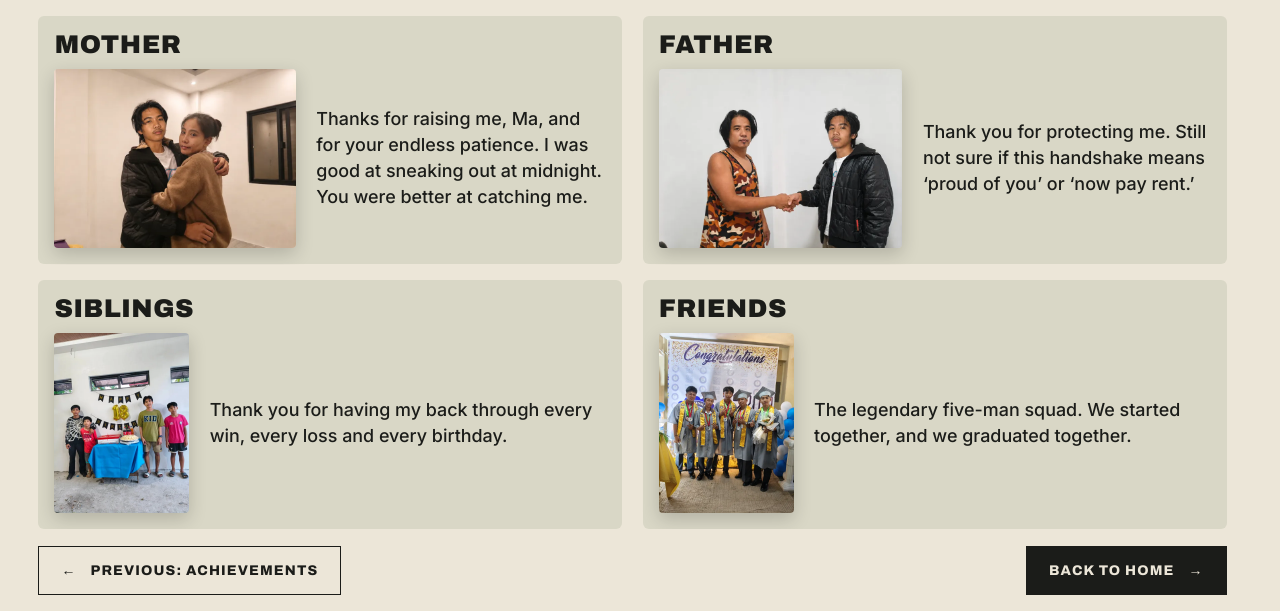
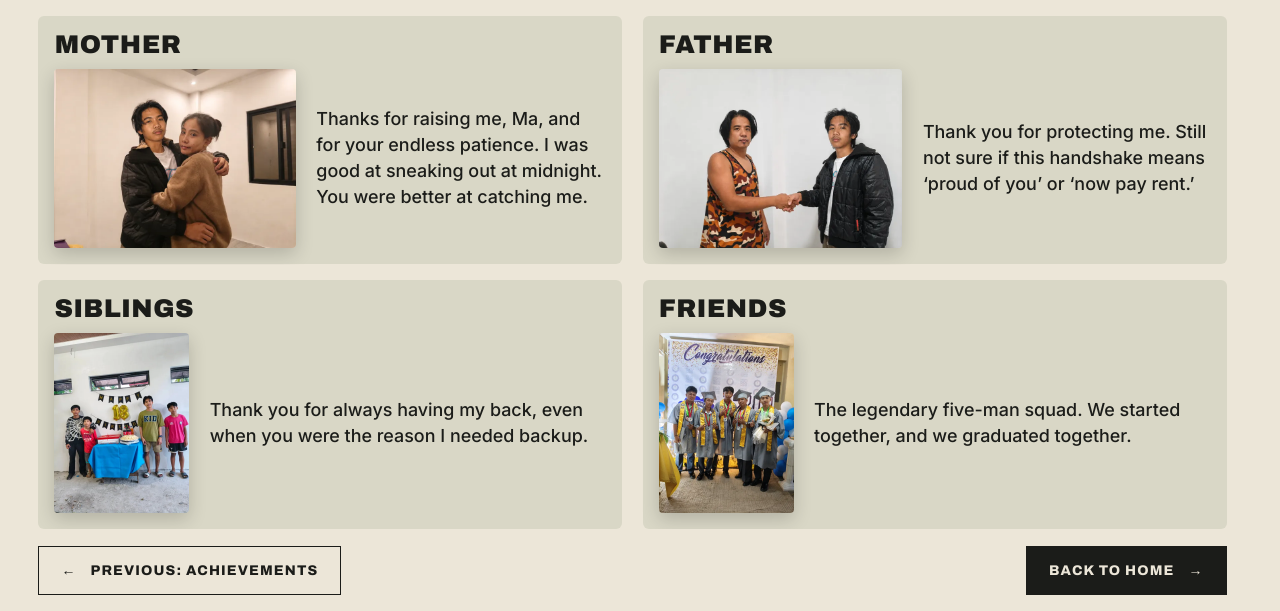
Before and after one commit to kurtking514-byte/kurtking-portfolio, a plain HTML site: page family.html in a window 1280 px wide. Shown: the part 189-800 px from the top of the page. Drawn offline with Linux system fonts and the light colour scheme.

Commit message:
Family & Friends: wittier note for Siblings

```diff
--- a/family.html
+++ b/family.html
@@ -53,7 +53,7 @@
       <figure class="fam-card pull" style="--i:4">
         <p class="who">Siblings</p>
         <img data-full="assets/images/family/siblings.webp" tabindex="0" role="button" src="assets/images/family/siblings-sm.webp" alt="Kurt with his siblings on his 18th birthday" width="540" height="720">
-        <figcaption>Thank you for having my back through every win, every loss and every birthday.</figcaption>
+        <figcaption>Thank you for always having my back, even when you were the reason I needed backup.</figcaption>
       </figure>
       <figure class="fam-card pull" style="--i:5">
         <p class="who">Friends</p>
```
